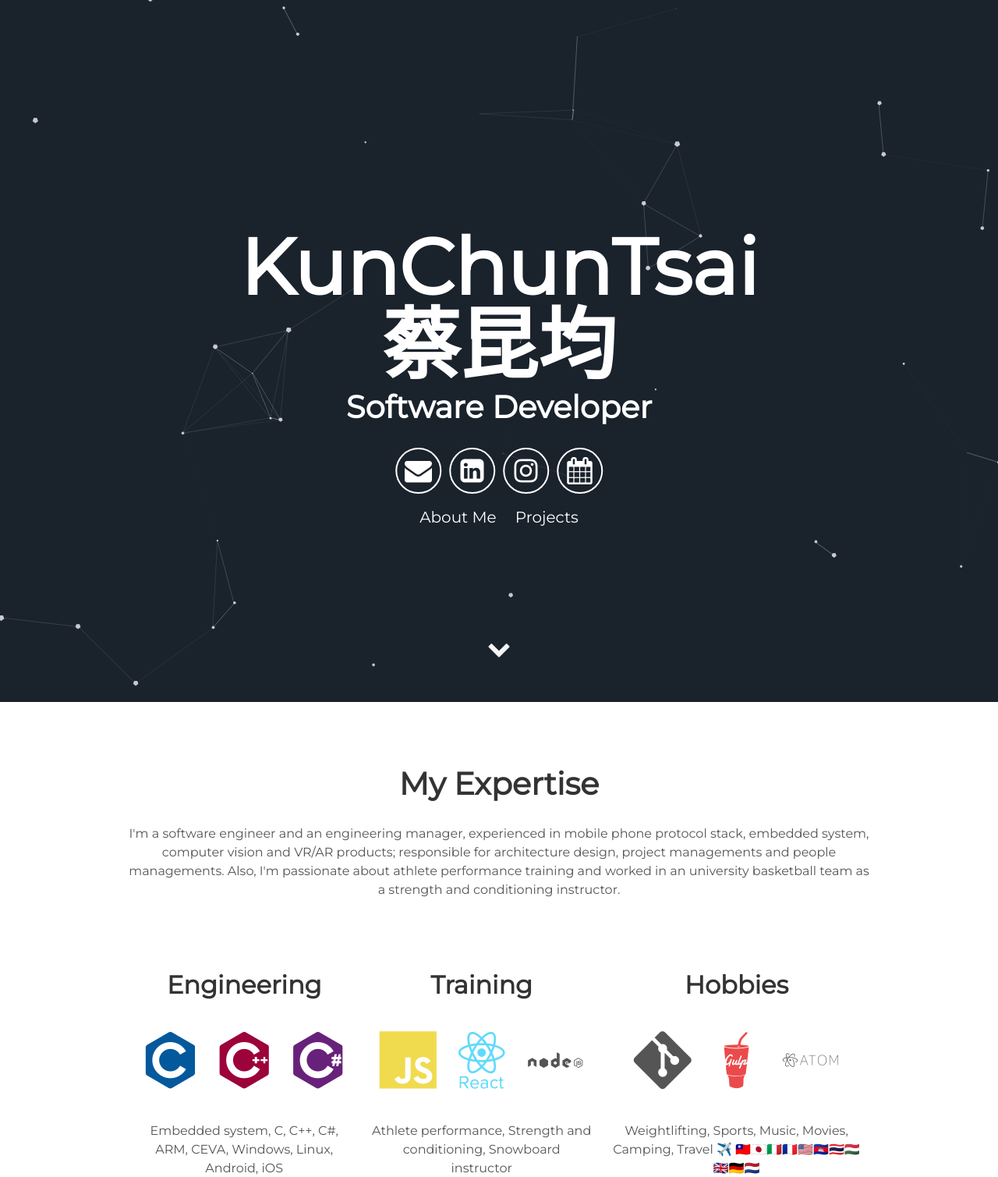
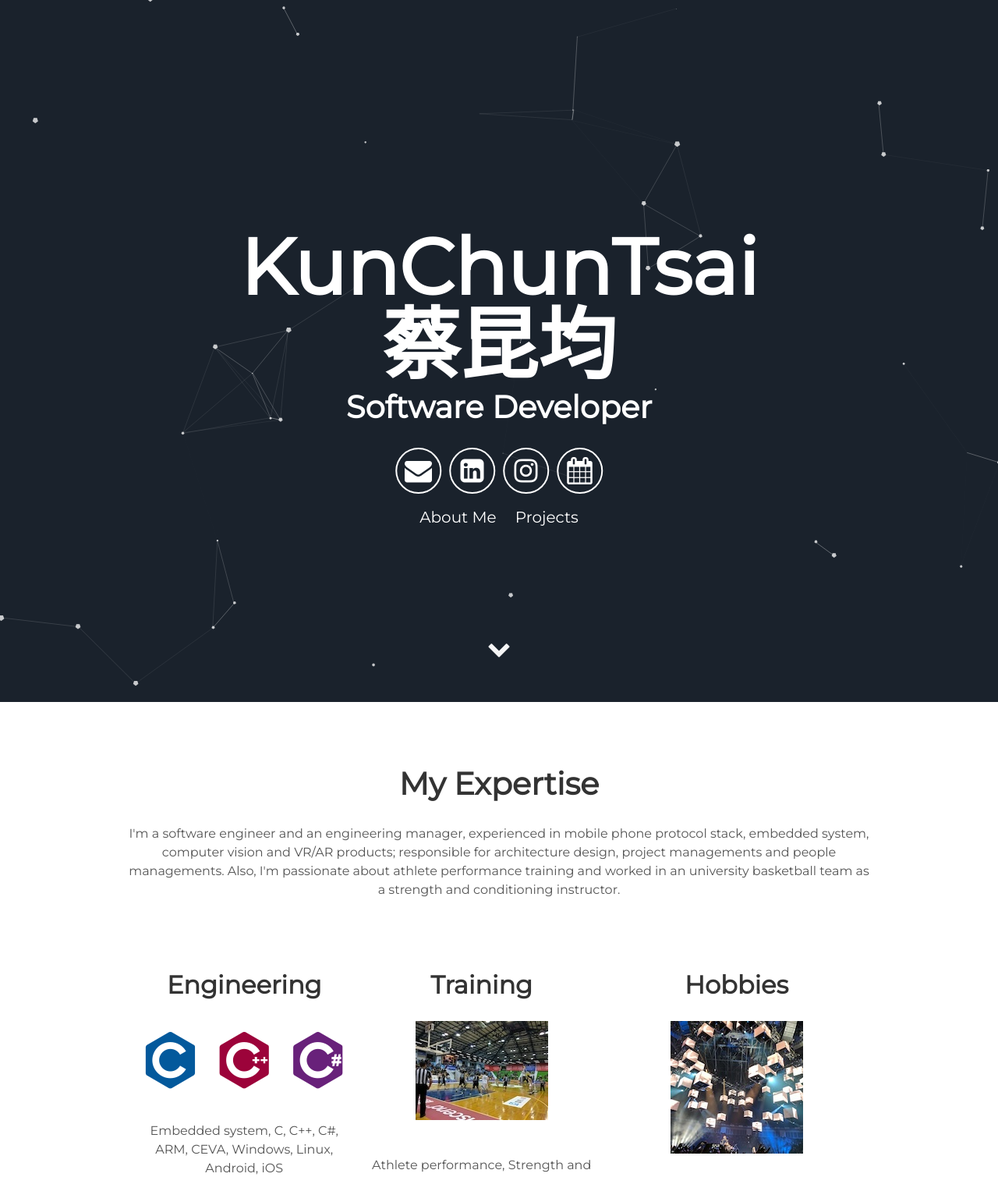
Before and after one commit to kunchuntsai/mypage, a Jekyll site: the page built from index.html, in a window 1280 px wide. Shown: the top 1509 px of the page at 78% size. Built offline with Jekyll 4.4.1, drawn with Linux system fonts in a browser that asks for light colours.

Commit message:
modify: update about

```diff
--- a/_includes/about.html
+++ b/_includes/about.html
@@ -12,16 +12,12 @@
     </div>
     <div class="tech">
       <h2>Training</h2>
-      <i class="devicon-javascript-plain colored"></i>
-      <i class="devicon-react-original-wordmark colored"></i>
-      <i class="devicon-nodejs-plain-wordmark"></i>
+      <img alt="basketball" src="/assets/img/basketball_6.jpg">
       <p>Athlete performance, Strength and conditioning, Snowboard instructor</p>
     </div>
     <div class="tech">
       <h2>Hobbies</h2>
-      <i class="devicon-git-plain"></i>
-      <i class="devicon-gulp-plain colored"></i>
-      <i class="devicon-atom-original-wordmark"></i>
+      <img alt="metallica" src="/assets/img/metallica_6.jpg">
       <p>Weightlifting, Sports, Music, Movies, Camping, Travel ✈️ 🇹🇼🇯🇵🇮🇹🇲🇫🇺🇸🇰🇭🇹🇭🇭🇺🇬🇧🇩🇪🇳🇱</p>
     </div>
 </div>
```
Also changed, not shown: assets/img/basketball_6.jpg (added), assets/img/metallica_6.jpg (added).
